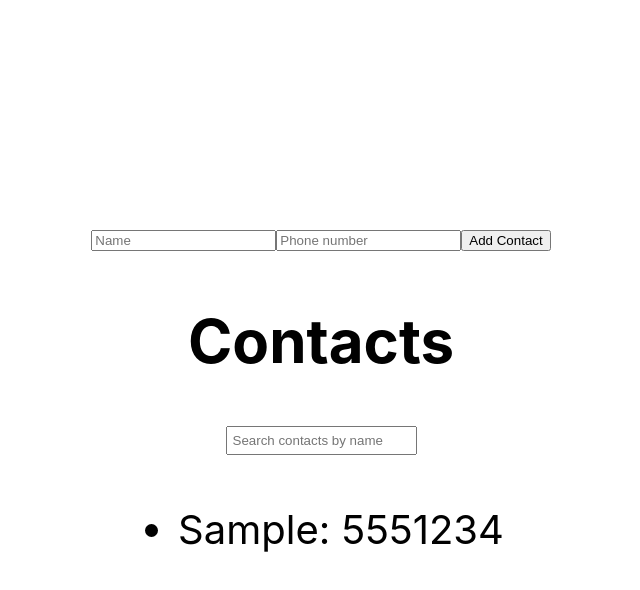
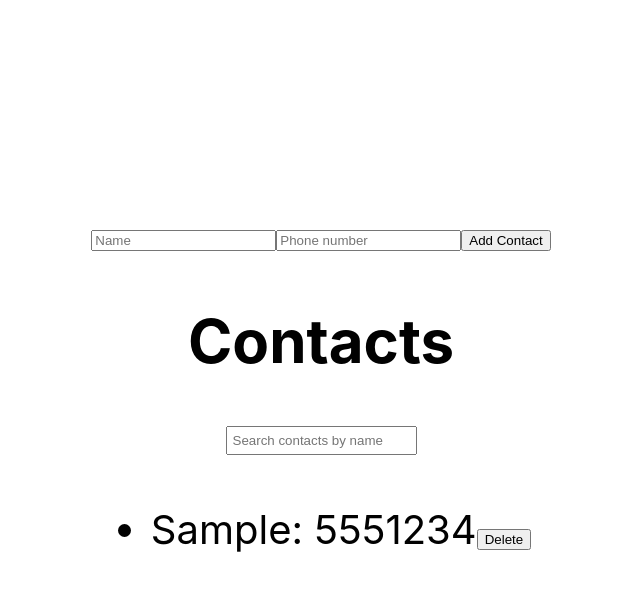
Before and after one commit to telezhka/goit-react-hw-02-phonebook, a React (Create React App) app: page / in a window 1280 px wide. Both pictures are taken after typing "Sample", "5551234" into the empty fields and a click on the button "Add Contact". Shown: the top 590 px of the page, without its empty margins (319-959 px from the left). Built offline with nearby package versions, Linux system fonts and the light colour scheme.

Commit message:
step-six

```diff
--- a/src/components/App.jsx
+++ b/src/components/App.jsx
@@ -28,6 +28,10 @@ export const App = () => {
   const filteredContacts = contacts.filter(contact =>
     contact.name.toLowerCase().includes(filter.toLowerCase())
   );
+
+  const deleteContact = contactId => {
+    setContacts(contacts.filter(contact => contact.id !== contactId));
+  };
   return (
     <div
       style={{
@@ -49,7 +53,10 @@ export const App = () => {
       />
       <h2>Contacts</h2>
       <FilterInput value={filter} onChange={handleFilterChange} />
-      <ContactList contacts={filteredContacts} />
+      <ContactList
+        contacts={filteredContacts}
+        onDeleteContact={deleteContact}
+      />
     </div>
   );
 };
--- a/src/components/ContactsList.jsx
+++ b/src/components/ContactsList.jsx
@@ -1,11 +1,14 @@
 import React from 'react';
 
-export const ContactList = ({ contacts }) => {
+export const ContactList = ({ contacts, onDeleteContact }) => {
   return (
     <ul>
       {contacts.map(contact => (
         <li key={contact.id}>
-          {contact.name}: {contact.number}
+          <span>
+            {contact.name}: {contact.number}
+          </span>
+          <button onClick={() => onDeleteContact(contact.id)}>Delete</button>
         </li>
       ))}
     </ul>
```
